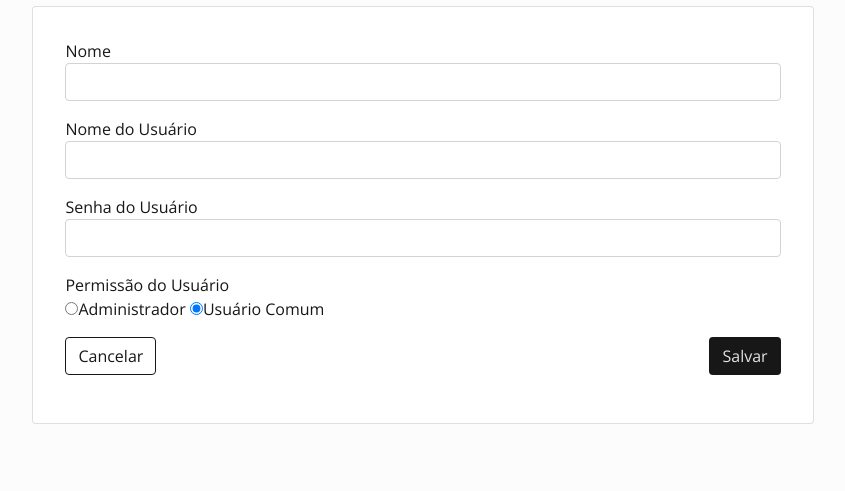
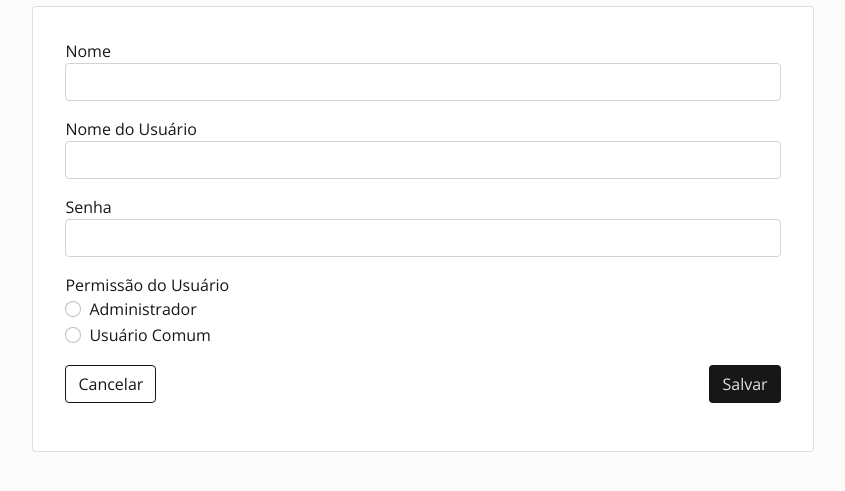
Before and after one commit to JhonathaNunes/hamburgueria-heat, a Flask app: page /admin/user/new in a window 1280 px wide. Shown: the part 227-718 px from the top of the page, without its empty margins (217-1062 px from the left). Run offline with Flask 2, Linux system fonts and the light colour scheme.

Commit message:
Fix some code style, radio style and don't show password

```diff
--- a/app/static/style.css
+++ b/app/static/style.css
@@ -83,7 +83,3 @@ h1, h2, h3, h4, h5 {
 .form-group {
     margin-bottom: 16px;
 }
-
-.form-group label{
-    width: 100%;
-}
--- a/app/user/templates/user_form.j2
+++ b/app/user/templates/user_form.j2
@@ -35,25 +35,42 @@
             <input type="text" id="username" name="username" class="form-control" required value="{{user.username}}"/>
         </div>
         <div class="form-group">
-            <label for="description">Senha do Usuário</label>
-            <input type="text" id="password" name="password" class="form-control" required value="{{user.password}}"/>
+            <label for="description">Senha</label>
+            <input
+                type="password"
+                id="password"
+                name="password"
+                class="form-control"
+                {% if user %} required {% endif %}/>
         </div>
         <div class="form-group">
             <label for="description">Permissão do Usuário</label>
-            {% if role is defined and role.code == 'A' %}
-                <input type="radio" id="adm" name="role" value="A" checked>Administrador</input>
-            {% else %}
-                <input type="radio" id="adm" name="role" value="A">Administrador</input>
-            {% endif %}
-            {% if role is defined and role.code == 'U' %}
-                <input type="radio" id="usc" name="role" value="U" checked>Usuário Comum</input>
-            {% else %}
-                {% if role is not defined %}
-                    <input type="radio" id="usc" name="role" value="U" checked>Usuário Comum</input>
-                {% else %}
-                    <input type="radio" id="usc" name="role" value="U">Usuário Comum</input>
-                {% endif %}
-            {% endif %}
+            <div class="form-check">
+                <input
+                    class="form-check-input"
+                    type="radio"
+                    id="adm"
+                    name="role"
+                    value="A"
+                    {% if role is defined and role.code == 'A' %} checked {% endif %}
+                >
+                <label class="form-check-label" for="adm">
+                    Administrador
+                </label>
+            </div>
+            <div class="form-check">
+                <input
+                    class="form-check-input"
+                    type="radio"
+                    id="usr"
+                    name="role"
+                    value="U"
+                    {% if role is defined and role.code == 'U' %} checked {% endif %}
+                >
+                <label class="form-check-label" for="usr">
+                        Usuário Comum
+                </label>
+            </div>
         </div>
         <div class="form-group d-flex justify-content-between">
             <button type="button" class="btn button-outlined" onClick="history.back()">Cancelar</button>
--- a/app/user/user.py
+++ b/app/user/user.py
@@ -5,7 +5,7 @@ user_bp = Blueprint(
     "user", __name__, template_folder="templates", static_folder="static"
 )
 
-columns = ["Nome", "Nome do Usuário", "Permissão do Usuário", "Visualizar"]
+columns = ["Nome", "Nome do Usuário", "Permissão", "Visualizar"]
 
 
 @user_bp.route("/admin/user/", methods=["GET"])
@@ -112,7 +112,8 @@ def update_user(id: int):
 
     user.name = form["name"]
     user.username = form["username"]
-    user.password = form["password"]
+    if form["password"]:
+        user.password = form["password"]
 
     # Atualiza role do usuário
     form_role = form["role"]
```
Also changed, not shown: app/user/templates/user_listing.j2 (line endings or trailing spaces).
